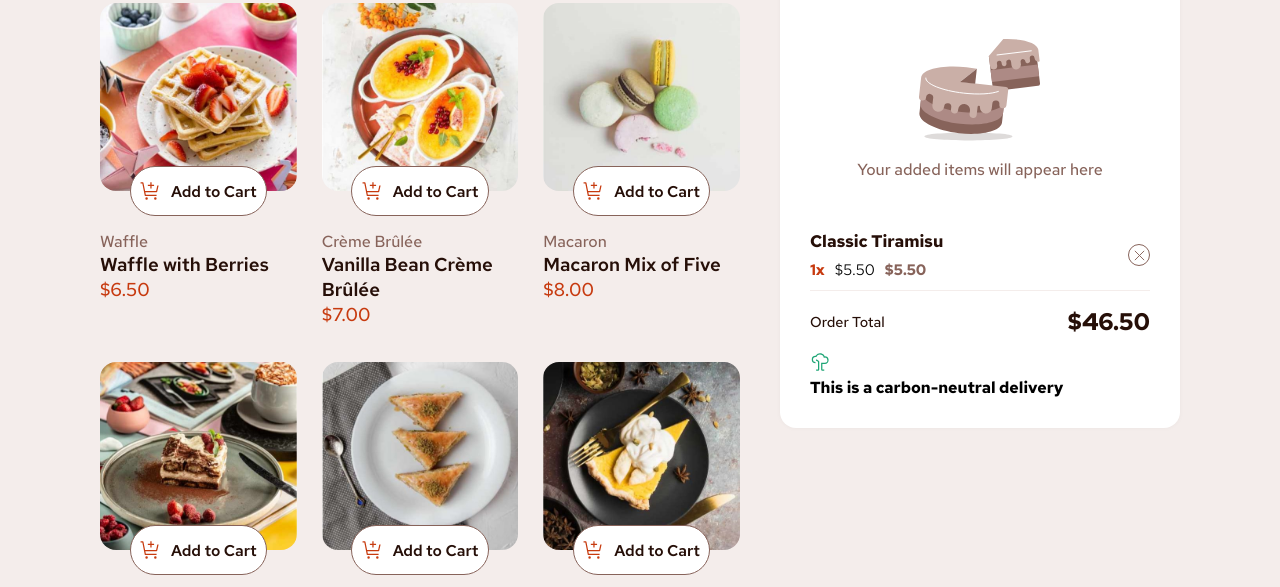
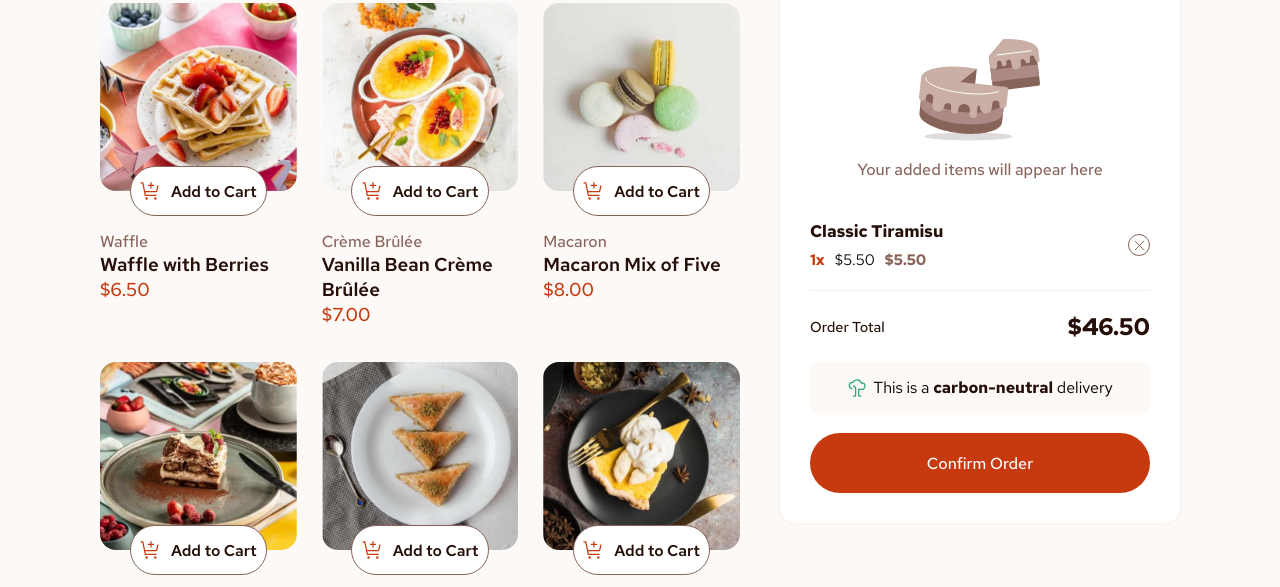
Before and after one commit to FESOO1/Product-list-with-cart3, a plain HTML site: page index.html in a window 1280 px wide. Shown: the part 155-742 px from the top of the page. Drawn offline with Linux system fonts and the light colour scheme.

Commit message:
working on it.

```diff
--- a/index.html
+++ b/index.html
@@ -364,9 +364,12 @@
 
           <!-- CART ITSELF PRODUCT CARBON NEUTRAL -->
           <div class="cart-itself-product-delivery-container">
-            <svg xmlns="http://www.w3.org/2000/svg" width="21" height="20" fill="none" viewBox="0 0 21 20"><path fill="#1EA575" d="M8 18.75H6.125V17.5H8V9.729L5.803 8.41l.644-1.072 2.196 1.318a1.256 1.256 0 0 1 .607 1.072V17.5A1.25 1.25 0 0 1 8 18.75Z"/><path fill="#1EA575" d="M14.25 18.75h-1.875a1.25 1.25 0 0 1-1.25-1.25v-6.875h3.75a2.498 2.498 0 0 0 2.488-2.747 2.594 2.594 0 0 0-2.622-2.253h-.99l-.11-.487C13.283 3.56 11.769 2.5 9.875 2.5a3.762 3.762 0 0 0-3.4 2.179l-.194.417-.54-.072A1.876 1.876 0 0 0 5.5 5a2.5 2.5 0 1 0 0 5v1.25a3.75 3.75 0 0 1 0-7.5h.05a5.019 5.019 0 0 1 4.325-2.5c2.3 0 4.182 1.236 4.845 3.125h.02a3.852 3.852 0 0 1 3.868 3.384 3.75 3.75 0 0 1-3.733 4.116h-2.5V17.5h1.875v1.25Z"/></svg>
-            <h4>This is a <span>carbon-neutral</span> delivery</h4>
+            <svg class="cart-itself-product-delivery-container-svg" xmlns="http://www.w3.org/2000/svg" width="21" height="20" fill="none" viewBox="0 0 21 20"><path fill="#1EA575" d="M8 18.75H6.125V17.5H8V9.729L5.803 8.41l.644-1.072 2.196 1.318a1.256 1.256 0 0 1 .607 1.072V17.5A1.25 1.25 0 0 1 8 18.75Z"/><path fill="#1EA575" d="M14.25 18.75h-1.875a1.25 1.25 0 0 1-1.25-1.25v-6.875h3.75a2.498 2.498 0 0 0 2.488-2.747 2.594 2.594 0 0 0-2.622-2.253h-.99l-.11-.487C13.283 3.56 11.769 2.5 9.875 2.5a3.762 3.762 0 0 0-3.4 2.179l-.194.417-.54-.072A1.876 1.876 0 0 0 5.5 5a2.5 2.5 0 1 0 0 5v1.25a3.75 3.75 0 0 1 0-7.5h.05a5.019 5.019 0 0 1 4.325-2.5c2.3 0 4.182 1.236 4.845 3.125h.02a3.852 3.852 0 0 1 3.868 3.384 3.75 3.75 0 0 1-3.733 4.116h-2.5V17.5h1.875v1.25Z"/></svg>
+            <h4 class="cart-itself-product-delivery-container-text">This is a <span class="cart-itself-product-delivery-container-text-inner">carbon-neutral</span> delivery</h4>
           </div>
+
+          <!-- CART ITSELF PRODUCT CONFIRM ORDER BUTTON -->
+          <button class="cart-itself-product-confirm-order-button">Confirm Order</button>
 
         </div>
       </div>
--- a/styles.css
+++ b/styles.css
@@ -12,7 +12,7 @@
 }
 
 body {
-    background-color: hsl(13, 31%, 94%);
+    background-color: hsl(20, 50%, 98%);
 }
 
 /* MAIN CONTAINER */
@@ -273,6 +273,7 @@ body {
 .cart-itself-product-container {
     display: flex;
     flex-direction: column;
+    row-gap: 20px;
 }
 
 /* CART ITSELF PRODUCT DIVIDER */
@@ -288,7 +289,6 @@ body {
     display: flex;
     align-items: center;
     justify-content: space-between;
-    padding-block: 10px;
 }
 
 /* CART ITSELF PRODUCT ITSELF LEFT */
@@ -368,7 +368,6 @@ body {
     display: flex;
     align-items: center;
     justify-content: space-between;
-    padding-block: 15px;
 }
 
 .cart-itself-product-order-text {
@@ -381,3 +380,38 @@ body {
     font-size: 1.5rem;
     color: hsl(14, 65%, 9%);
 }
+
+/* CART ITSELF PRODUCT DELIVERY */
+
+.cart-itself-product-delivery-container {
+    display: flex;
+    align-items: center;
+    justify-content: center;
+    column-gap: 5px;
+    background-color: hsl(20, 50%, 98%);
+    border-radius: 0.5rem;
+    padding-block: 15px;
+}
+
+.cart-itself-product-delivery-container-text {
+    font-weight: 400;
+}
+
+.cart-itself-product-delivery-container-text-inner {
+    font-weight: 700;
+    color: hsl(14, 65%, 9%);
+}
+
+/* CART ITSELF PRODUCT CONFIRM ORDER BUTTON */
+
+.cart-itself-product-confirm-order-button {
+    height: 60px;
+    font-size: 1rem;
+    border-radius: 2rem;
+    border: 0;
+    background-color: hsl(14, 86%, 42%);
+    font-size: 1rem;
+    font-weight: 500;
+    color: white;
+    cursor: pointer;
+}
```
